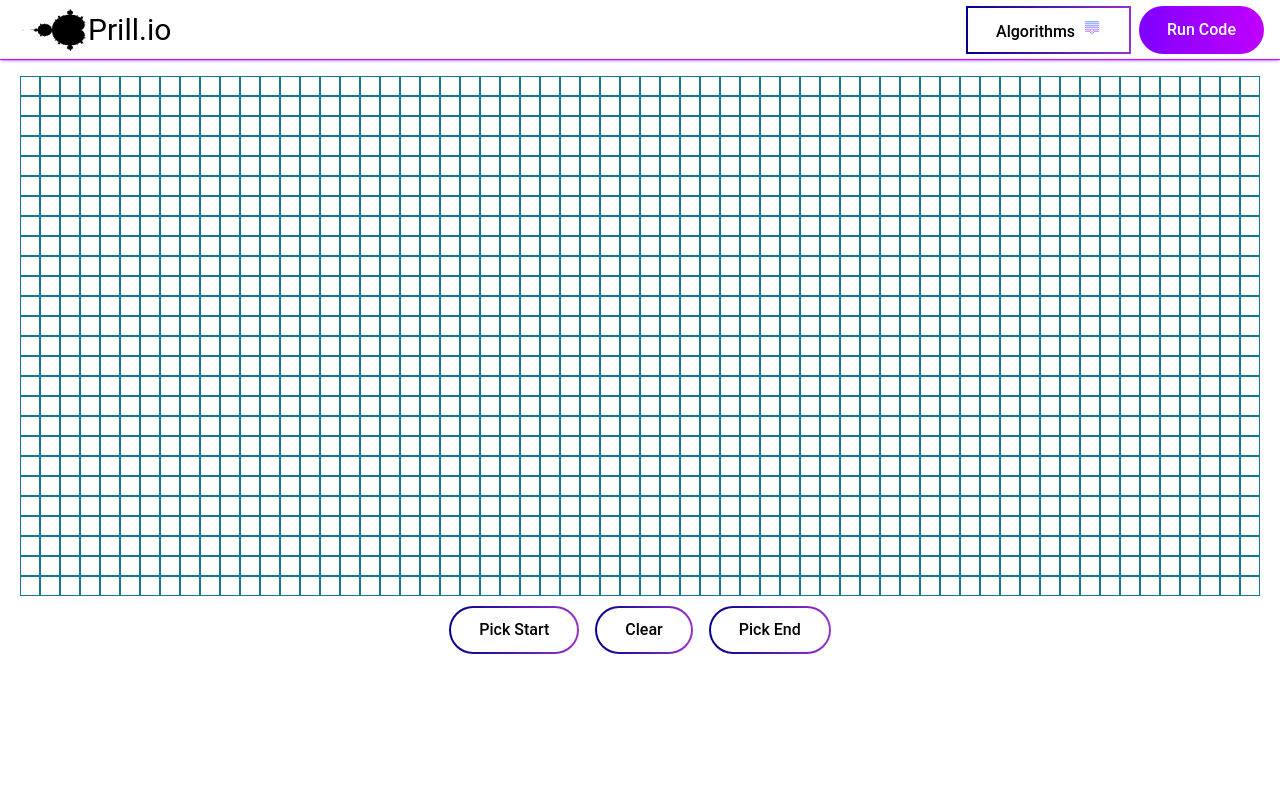
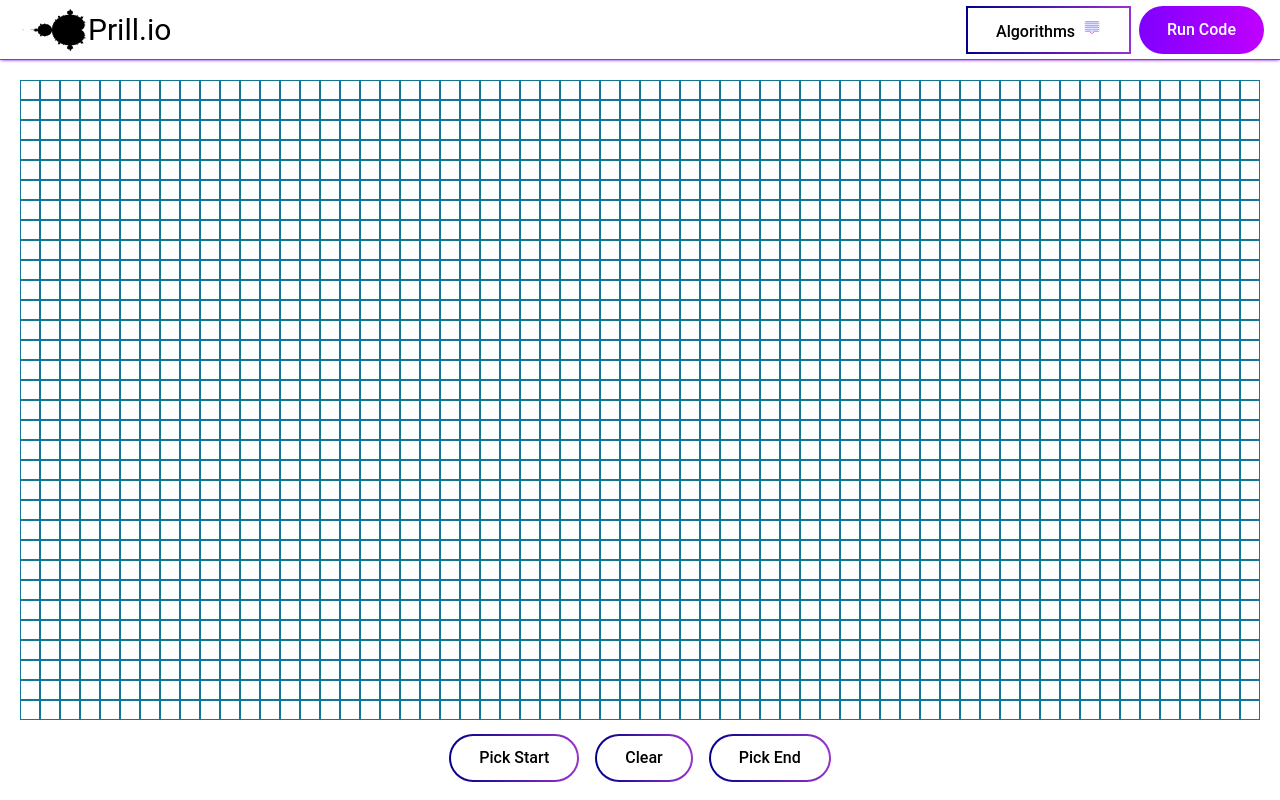
Before and after one commit to Syntax365/nextjs-prillio, a Next.js app: page / in a window 1280 px wide. Built offline with nearby package versions, Linux system fonts and the light colour scheme.

Commit message:
Update Height Scaling to screen

```diff
--- a/components/Body/index.js
+++ b/components/Body/index.js
@@ -1,7 +1,7 @@
-function Body(props) {
+function Body({ children = "", className = "", ...moreProps }) {
   return (
-    <div className={`px-4 py-4 lg:mx-auto ${props?.className || ""}`}>
-      {props?.children}
+    <div className={`px-4 py-4 lg:mx-auto ${className || ""}`} {...moreProps}>
+      {children}
     </div>
   );
 }
--- a/components/Header/index.js
+++ b/components/Header/index.js
@@ -1,7 +1,7 @@
 import Button from "../Button";
 import DropDown from "../DropDown";
 
-function Header() {
+function Header({ ...moreProps }) {
   const runFunction = () => {
     if (typeof window != undefined) {
       window.runSpiralMatrix();
@@ -10,6 +10,7 @@ function Header() {
 
   return (
     <div
+      {...moreProps}
       className={
         "header h-[60px] border-bottom shadow-bottom w-full sticky px-4 z-10"
       }
--- a/components/Matrix/index.js
+++ b/components/Matrix/index.js
@@ -19,8 +19,7 @@ function debounce(func, wait, immediate) {
   };
 }
 
-function Matrix(props) {
-  const className = props?.className || "";
+function Matrix({ className = "", ...moreProps }) {
   let totalRows;
   let totalCols;
 
@@ -94,7 +93,7 @@ function Matrix(props) {
       rows = totalRows,
       cols = totalCols,
       rStart = startPoint[0],
-      cStart = startPoint[1]
+      cStart = startPoint[1],
     ) => {
       (n = rows), (m = cols), (x = rStart), (y = cStart);
       let tot = n * m,
@@ -151,6 +150,7 @@ function Matrix(props) {
   ///////////////
   return (
     <div
+      {...moreProps}
       id={"array-matrix"}
       className={`flex justify-center items-center overflow-hidden ${className}`}
     >
--- a/components/Toolbar/index.js
+++ b/components/Toolbar/index.js
@@ -1,5 +1,9 @@
-function Toolbar({ children, className = "" }) {
-  return <div className={`items-center ${className}`}>{children}</div>;
+function Toolbar({ children, className = "", ...moreProps }) {
+  return (
+    <div {...moreProps} className={`items-center ${className}`}>
+      {children}
+    </div>
+  );
 }
 
 export default Toolbar;
--- a/pages/index.js
+++ b/pages/index.js
@@ -39,10 +39,16 @@ function Homepage() {
       <Head>
         <title>Prill.io</title>
       </Head>
-      <Header />
-      <Body className={"justify-between items-center"}>
-        <Matrix className={"w-full h-[65vh]"} />
-        <Toolbar className={"mt-1 mb-1 h-[60px] flex justify-center"}>
+      <Header id="header" />
+      <Body
+        className={"justify-between items-center"}
+        style={{ height: "calc(100vh - 60px)" }}
+      >
+        <Matrix className={"w-full"} style={{ height: "calc(100% - 60px)" }} />
+        <Toolbar
+          id="toolbar"
+          className={"mt-1 mb-1 h-[60px] flex justify-center"}
+        >
           <Button
             id="start-point-cta"
             onClick={onStartClick}
```
